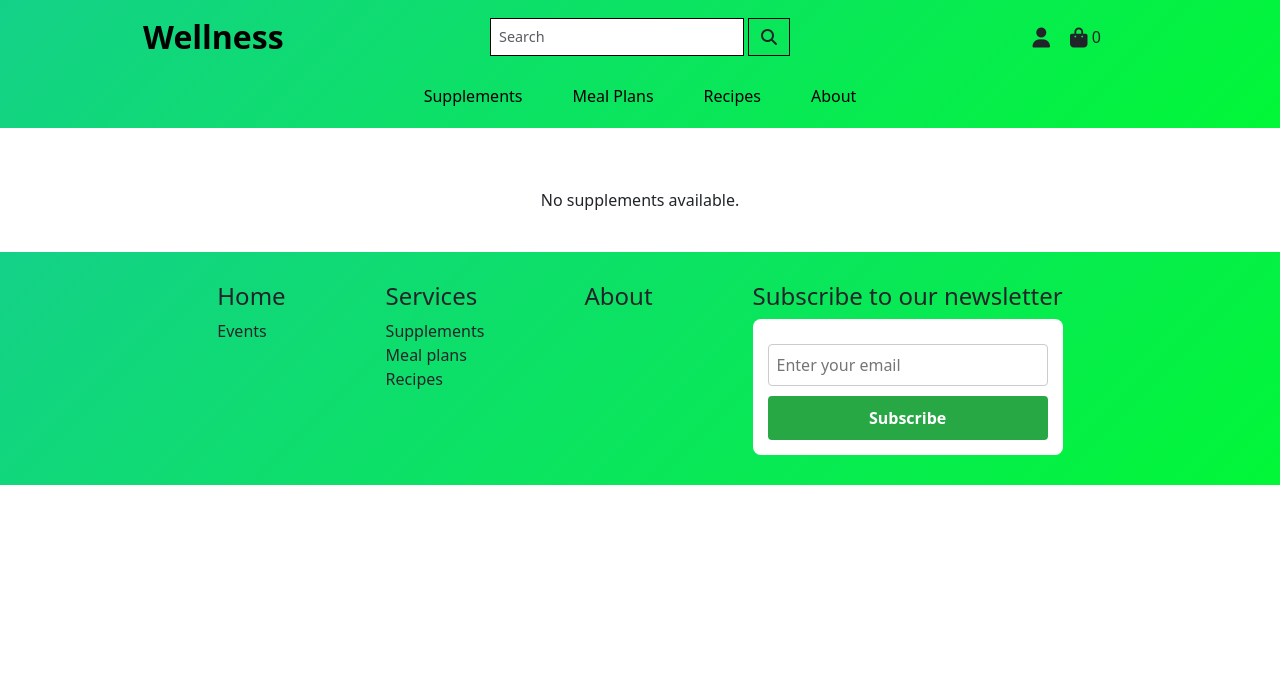
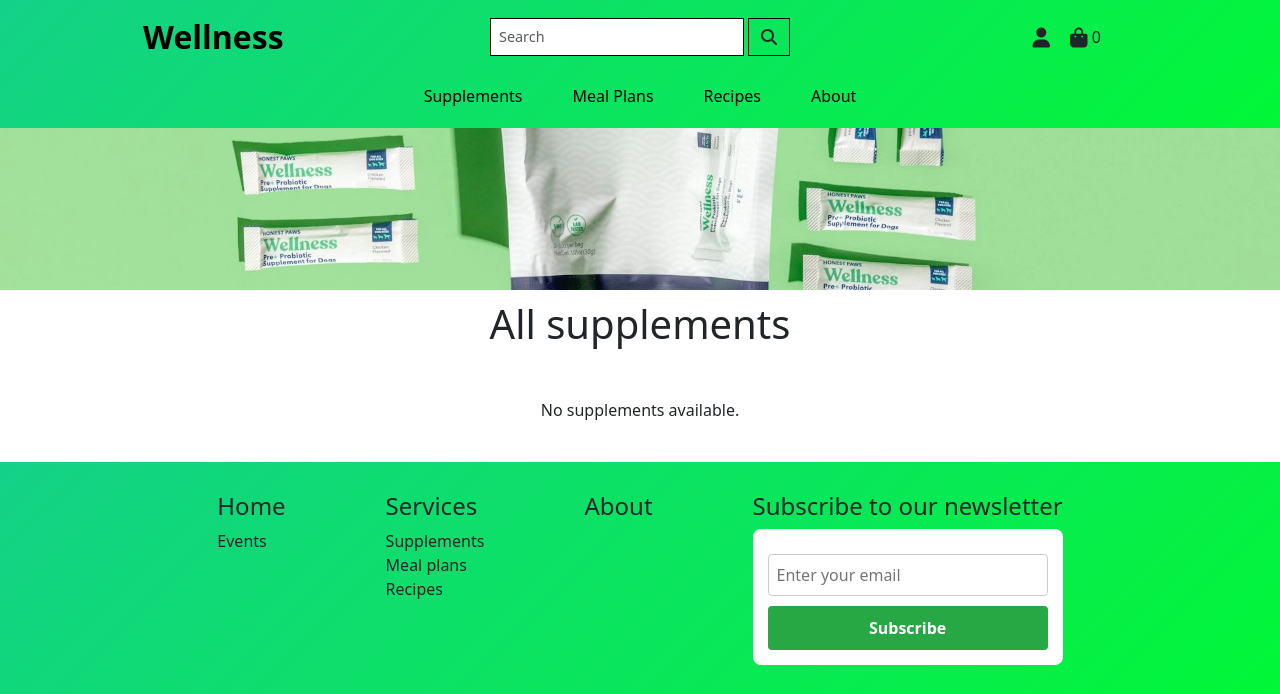
Before and after one commit to Blommis/wellness, a Django app: page /supplements/ in a window 1280 px wide. Shown: the top 694 px of the page. Run offline with Django 4.2, Linux system fonts and the light colour scheme; data that the repository does not hold is empty; some libraries are stand-ins or nearby versions.

Commit message:
added hero image in supplement page

```diff
--- a/products/templates/products/supplements.html
+++ b/products/templates/products/supplements.html
@@ -2,8 +2,11 @@
 {% load static %}
 
 {% block content %}
-<h1>All Supplements</h1>
-
+<section id ="supplement">
+<div class="supplement-header">
+    <img src="{% static 'images/supplementhero.webp' %}" alt="A container of protein powder alongside snack bars branded with the word 'Wellness">
+  <h1>All supplements </h1>
+</div>
 <ul class="supplement-list">
   {% for supplement in supplements %}
     <li class="supplement-card">
@@ -17,4 +20,5 @@
     <li class="supplement-empty">No supplements available.</li>
   {% endfor %}
 </ul>
+</section>
 {% endblock %}
--- a/static/css/style.css
+++ b/static/css/style.css
@@ -65,8 +65,19 @@
 }
 
 /*SUPPLEMENTS*/
+#supplement{
+  padding-top: 50px;
+  text-align: center;
+}
+.supplement-header img {
+  padding-bottom: 10px;
+  width: 100%;
+  height: 200px;
+  display: block;
+  object-fit: cover;
+}
 .supplement-list {
-  padding: 100px 0 0 0;
+  padding: 10px 0 0 0;
   list-style: none;
   display: flex;
   flex-direction: row;
@@ -255,6 +266,9 @@ ul li a {
   .hero-buttons {
    justify-content: flex-start
 }
+#supplement{
+  margin-top: 50px;
+}
 .supplement-card {
     flex: 1 1 20%;
     max-width: 20%;
```
Also changed, not shown: static/images/supplementhero.webp (added).
